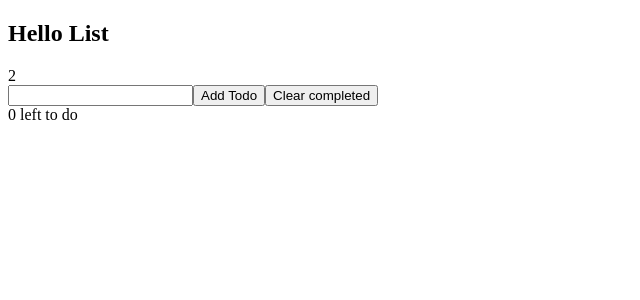
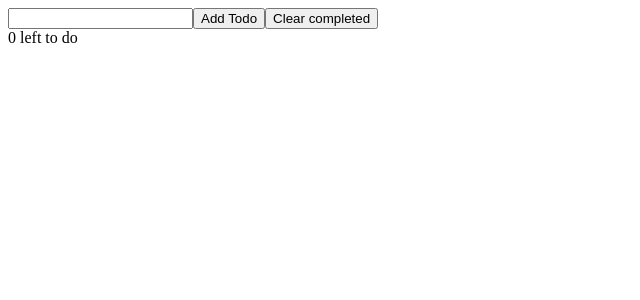
Before and after one commit to rekekki/todo, a React (Create React App) app: page / in a window 1280 px wide. Shown: the top 300 px of the page, without its empty margins (0-640 px from the left). Built offline with nearby package versions, Linux system fonts and the light colour scheme.

Commit message:
created a map function to cycle through every single Todo.

```diff
--- a/src/components/TodoList.js
+++ b/src/components/TodoList.js
@@ -1,11 +1,11 @@
 import React from "react"
+import Todo from "./Todo"
 
 const TodoList = ({ todos }) => {
     return (
-        <div>
-            <h2>Hello List</h2>
-            {todos.length}
-        </div>
+        todos.map(todo => {
+            return <Todo todo={todo} />
+        })
     )
 }
 
```
